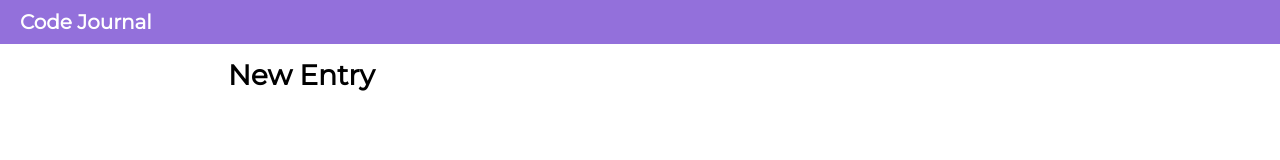
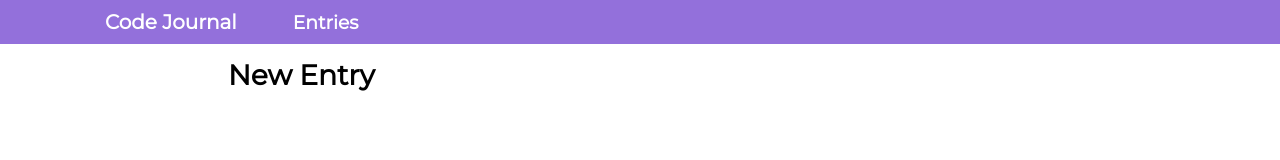
Before and after one commit to yesseniarod/code-journal, a website: page index.html in a window 1280 px wide. Drawn offline with Linux system fonts and the light colour scheme.

Commit message:
Add a navigation item to the navbar for Entries. #2

```diff
--- a/css/layout.css
+++ b/css/layout.css
@@ -36,6 +36,10 @@
     margin-left: 0.5em;
   }
 
+  h2 {
+    margin-left: 5.25em;
+  }
+
   li {
     display: flex;
   }
--- a/css/styles.css
+++ b/css/styles.css
@@ -6,12 +6,17 @@ header {
   background-color: mediumpurple;
   height: 2.75em;
   color: white;
+  display: flex;
+  align-items: baseline;
 }
 
 h2 {
-  margin-left: 1em;
   font-size: 1.25em;
   padding-top: 0.5em;
+}
+
+h3 {
+  margin-left: 3em;
 }
 
 h1 {
--- a/index.html
+++ b/index.html
@@ -21,6 +21,7 @@
 
       <header>
       <h2>Code Journal</h2>
+      <h3>Entries</h3>
       </header>
 
 <div class="container">
```
